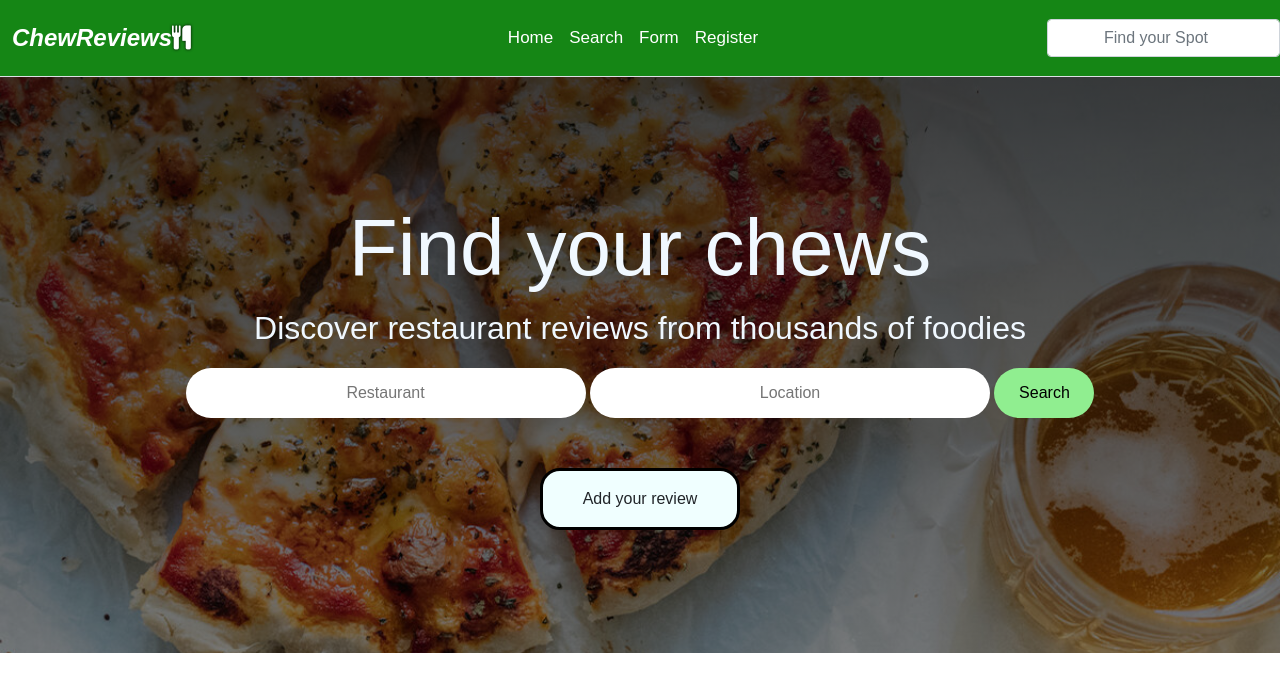
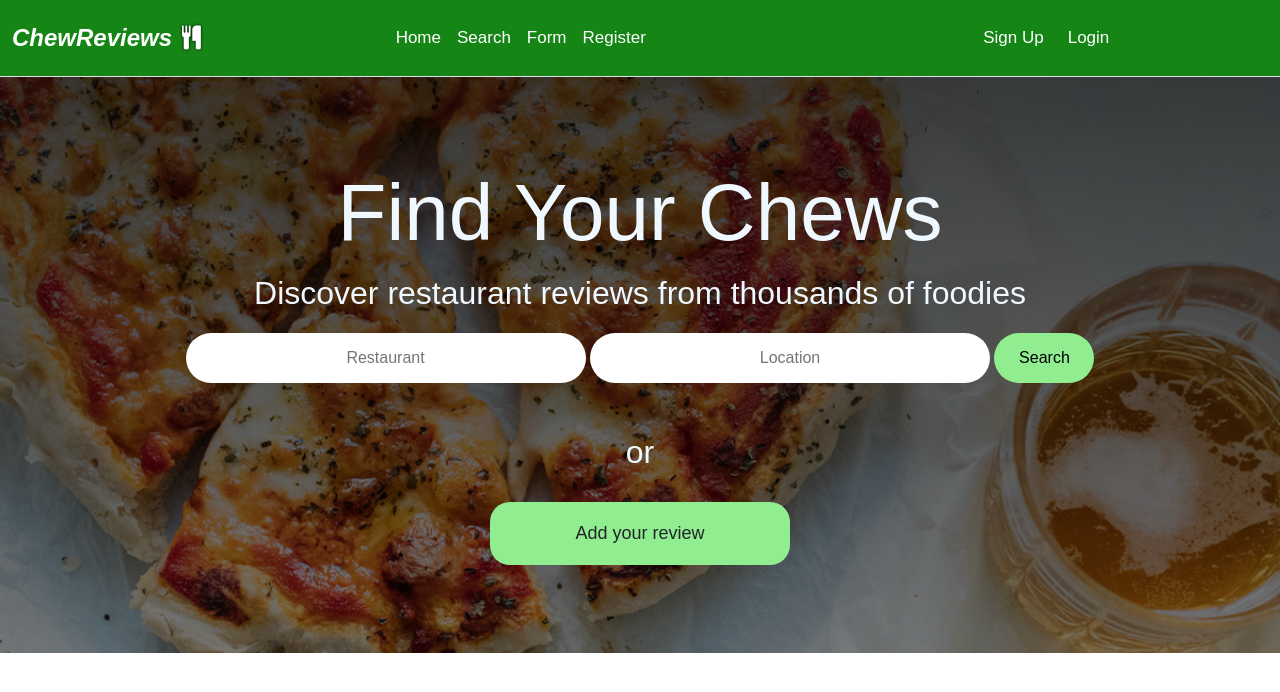
Before and after one commit to MohamedAly8/4WW3, a PHP site: page / in a window 1280 px wide. Shown: the top 692 px of the page. Run offline with PHP 8.4, Linux system fonts and the light colour scheme.

Commit message:
Draft of homepage done, removed search bar from nav

```diff
--- a/index.html
+++ b/index.html
@@ -19,7 +19,7 @@
         <div class="mynav">
             <nav class="navbar sticky-top navbar-expand-lg navbar-light bg-light border-bottom">
                 <!-- Name of Website with Logo -->
-                <a class="navbar-brand" href="#">ChewReviews<i class="fa fa-cutlery" aria-hidden="true"></i></a>
+                <a class="navbar-brand" href="index.html">ChewReviews<i style="margin-left: 10px;"class="fa fa-cutlery" aria-hidden="true"></i></a>
                <!-- <a class="navbar-left"><img src="resources/icon.png" width="30" height="40"></a>  -->
                 <!-- <button class="navbar-toggler" type="button" data-toggle="collapse" data-target="#navbarSupportedContent" aria-controls="navbarSupportedContent" aria-expanded="false" aria-label="Toggle navigation">
                   <span class="navbar-toggler-icon"></span>
@@ -41,10 +41,11 @@
                       </li>
                   </ul>
                   <!-- Search Form -->
-                  <form class="form-inline my-2 my-lg-0">
-                    <input class="form-control mr-sm-2" type="search" placeholder="Find your Spot" aria-label="Search">
-                    <!-- <button class="btn btn-outline-success my-2 my-sm-0" type="submit">Search</button>  -->
-                  </form>
+
+                  <ul class="nav navbar-nav navbar-right">
+                    <li><a href="#"><span class="glyphicon glyphicon-user"></span> Sign Up</a></li>
+                    <li><a href="#"><span class="glyphicon glyphicon-log-in"></span> Login</a></li>
+                </ul>
                 </div>
               </nav>
         </div>
@@ -57,7 +58,7 @@
 
 
 
-    <h1>Find your chews</h1>
+    <h1>Find Your Chews</h1>
     <p> Discover restaurant reviews from thousands of foodies</p>
 
     <form>
@@ -68,6 +69,7 @@
       </div>
     </form>
 
+    <p class="or"> or </p>
     <button class="btn"> Add your review </button>
   </div>
 </section>
--- a/resources/css/index.css
+++ b/resources/css/index.css
@@ -120,12 +120,15 @@ body {
 
 .hero .btn {
     display: blcok;
-    width: 200px;
-    background-color: azure;
-    border: 3px solid black;
+    width: 300px;
+    background: lightgreen;
+    border: none;
+    border-radius: 25px;
+
+    font-size: large;
 
     padding: 1em;
-    margin-top: 50px;
+    margin-top: 10px;
     margin-left: auto;
     margin-right: auto;
 
@@ -134,12 +137,20 @@ body {
 }
 
 .hero .btn:hover {
-    transition-duration: 0.5s;
-    background-color: lightgreen;
+    transition-duration: 0.2s;
+    background-color: darkcyan;
+    cursor: pointer;
+    border: none;
+
 }
 
 .jumbotron {
     margin-top: 0px;
+}
+
+.or {
+    margin-top:5%;
+    font-size: 40px;
 }
 
 
@@ -166,6 +177,12 @@ body {
     border: none;
     color:#000;
     border-radius: 25px;
+    transition-duration: 0.2s;
+}
+
+.search-btn:hover {
+    background: darkcyan;
+    cursor: pointer;
 }
 
 input{
```
